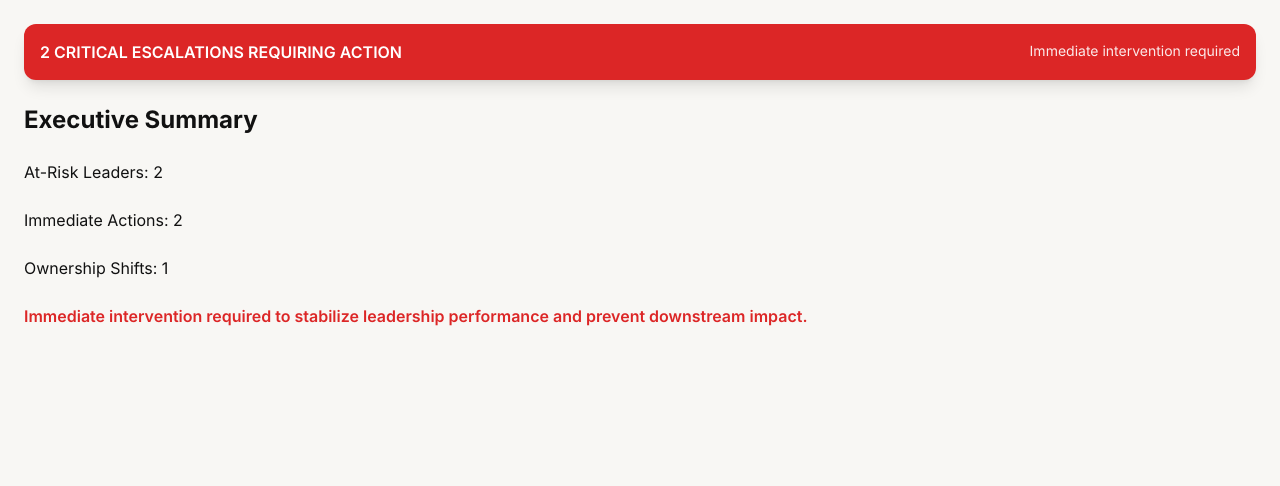
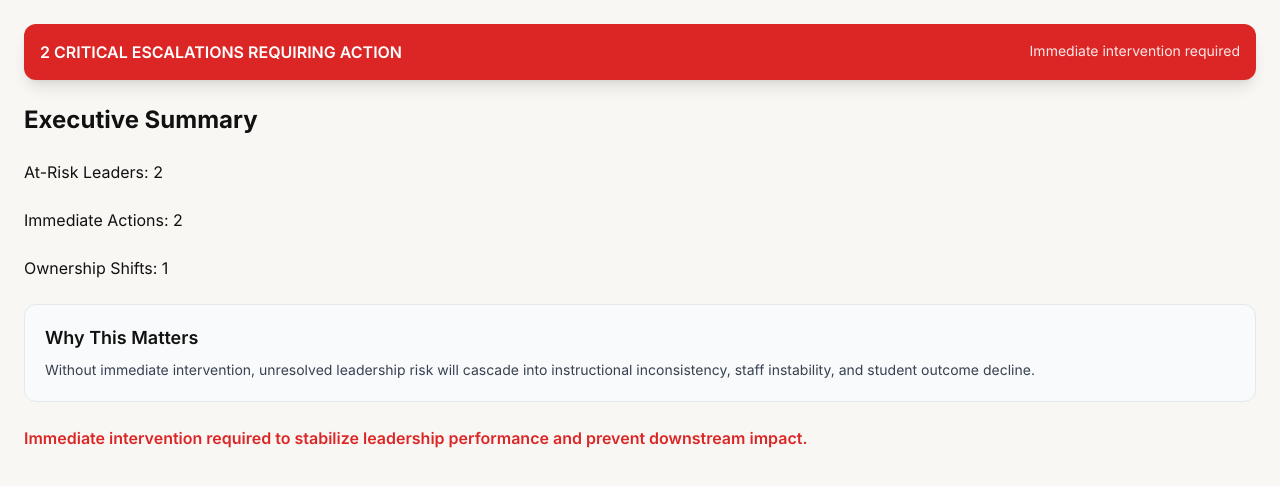
Before and after one commit to jmarc296-jpg/instructional-leadership-practice, a Next.js app: page /demo/run in a window 1280 px wide. Shown: the top 486 px of the page. Built offline with nearby package versions, Linux system fonts and the light colour scheme.

Commit message:
Add executive narrative block (why it matters)

```diff
--- /dev/null
+++ b/app/demo/components/WhyItMatters.tsx
@@ -0,0 +1,10 @@
+export default function WhyItMatters() {
+  return (
+    <div className='bg-gray-50 p-5 rounded-xl border'>
+      <div className='font-semibold text-lg mb-2'>Why This Matters</div>
+      <div className='text-sm text-gray-700'>
+        Without immediate intervention, unresolved leadership risk will cascade into instructional inconsistency, staff instability, and student outcome decline.
+      </div>
+    </div>
+  )
+}
--- a/app/demo/run/page.tsx
+++ b/app/demo/run/page.tsx
@@ -1,5 +1,6 @@
 import { buildExecutiveSummary } from '../utils/executiveSummary'
 import EscalationBanner from '../components/EscalationBanner'
+import WhyItMatters from '../components/WhyItMatters'
 
 type DemoRecord = {
   risk: 'LOW' | 'MEDIUM' | 'HIGH'
@@ -25,6 +26,8 @@ export default function DemoRun() {
       <div>Immediate Actions: {summary.immediateActions}</div>
       <div>Ownership Shifts: {summary.ownershipShifts}</div>
 
+      <WhyItMatters />
+
       <div className='text-red-600 font-semibold'>
         {summary.summaryLine}
       </div>
```
